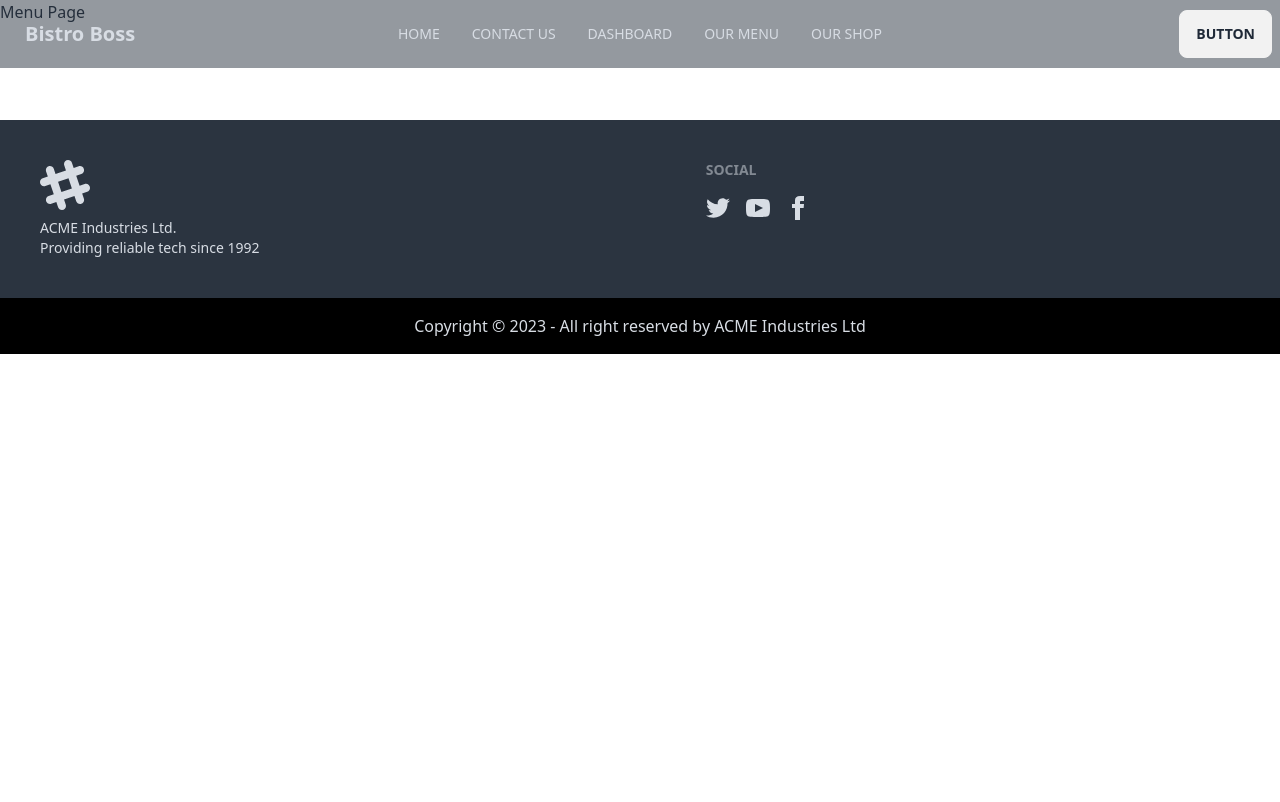
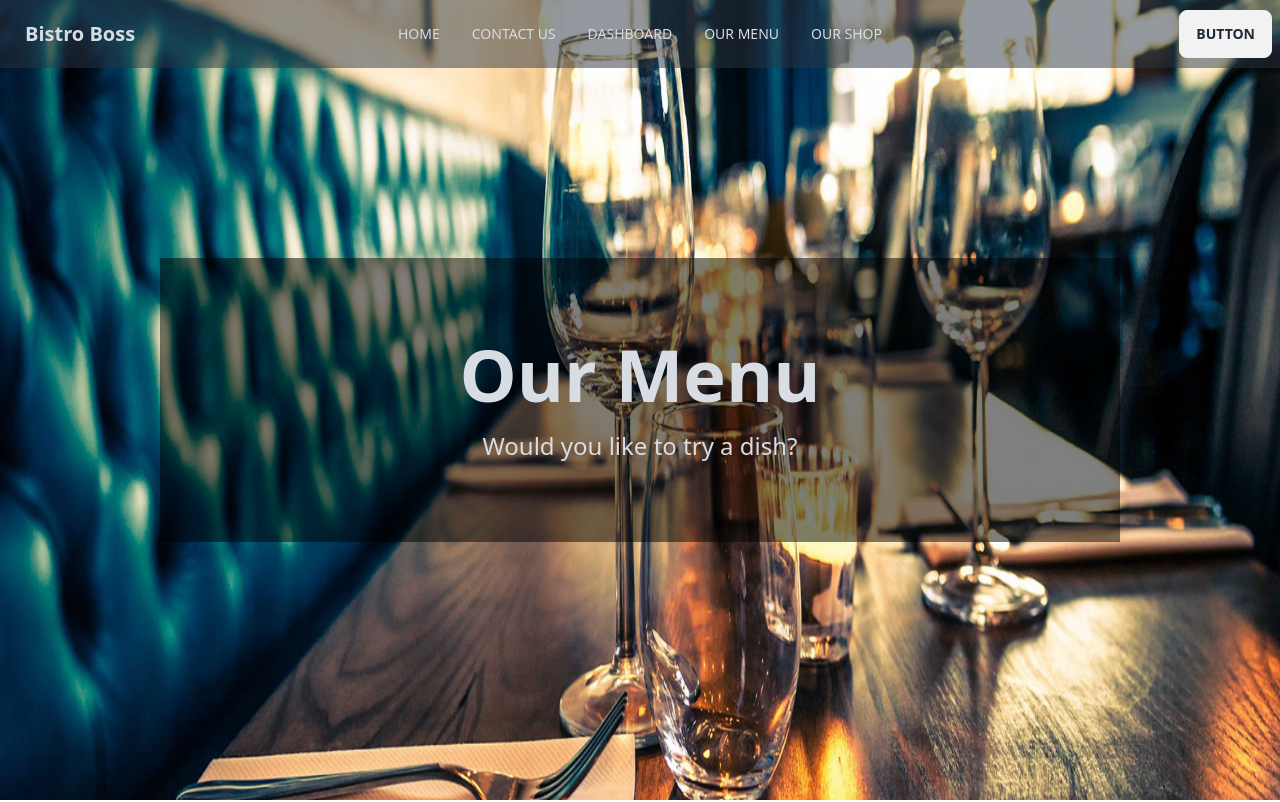
Before and after one commit to Nazmul1582/bistro-boss-client, a React (Vite) app: page /menu in a window 1280 px wide. Shown: the top 802 px of the page. Built offline with nearby package versions, Linux system fonts and the light colour scheme.

Commit message:
added a pageCover in Menu page

```diff
--- a/src/pages/Menu/Menu.jsx
+++ b/src/pages/Menu/Menu.jsx
@@ -1,10 +1,12 @@
 import Head from "../Shared/Head/Head";
+import PageCover from "../Shared/PageCover/PageCover";
+import image from '../../assets/menu/banner3.jpg'
 
 const Menu = () => {
     return (
         <section>
             <Head pageTitle="Menu" />
-            <p>Menu Page</p>
+            <PageCover img={image} title="Our Menu" />
         </section>
     );
 };
--- a/src/pages/Shared/PageCover/PageCover.jsx
+++ b/src/pages/Shared/PageCover/PageCover.jsx
@@ -8,16 +8,11 @@ const PageCover = ({ img, title }) => {
       strength={-200}
     >
       <section
-        className="py-24 bg-cover bg-fixed">
-        <div className="max-w-5xl mx-auto p-10 md:p-20 bg-black/50 text-neutral-content text-center">
-          <h2 className="text-5xl font-semibold mb-5">{title}</h2>
-          <p>
-            Lorem ipsum dolor sit amet consectetur adipisicing elit.
-            Necessitatibus, libero accusamus laborum deserunt ratione dolor
-            officiis praesentium! Deserunt magni aperiam dolor eius dolore at,
-            nihil iusto ducimus incidunt quibusdam nemo.
-          </p>
-        </div>
+        className="h-[800px] grid place-items-center">
+          <div className="w-9/12 p-10 md:p-20 bg-black/50 text-neutral-content text-center">
+            <h2 className="text-4xl md:text-7xl font-bold mb-5">{title}</h2>
+            <p className="text-xl md:text-2xl">Would you like to try a dish?</p>
+          </div>
       </section>
     </Parallax>
   );
```
